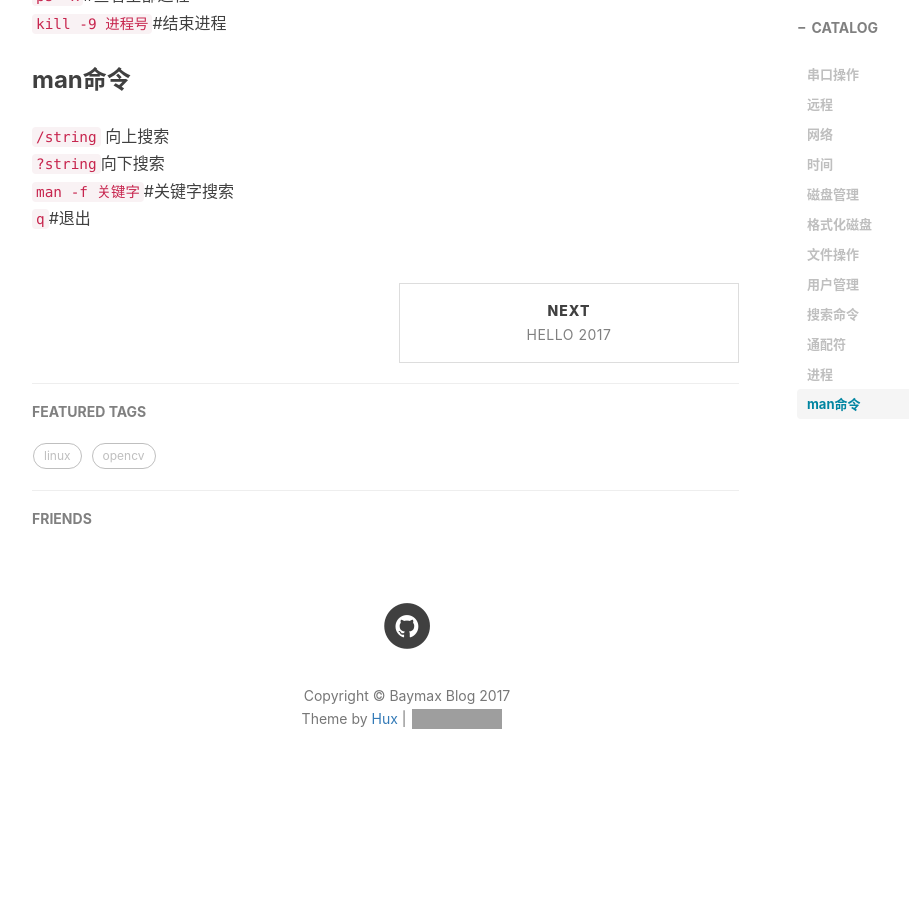
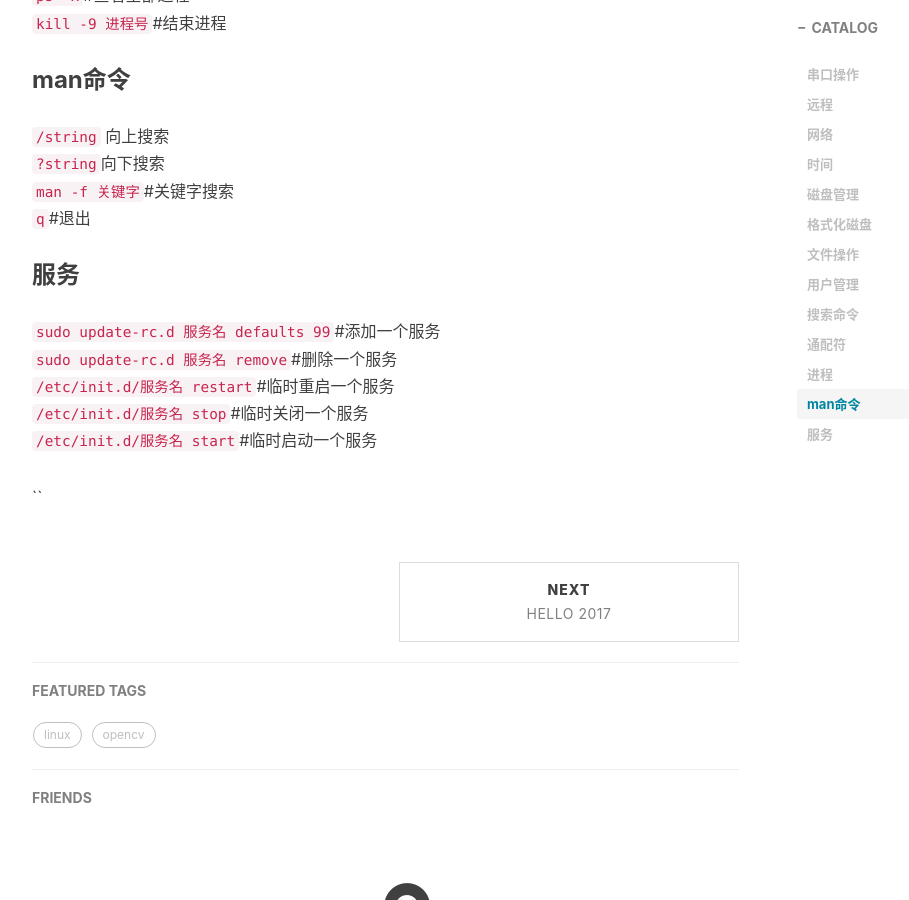
Before and after one commit to Lmonologue/baymax.github.io, a Jekyll site: the page built from _posts/2017-05-04-linux常用命令.md, in a window 1280 px wide and 900 px high, scrolled down 3695 px. Shown: the whole window, without its empty margins (233-1142 px from the left). Built offline with Jekyll 4.4.1, drawn with Linux system fonts in a browser that asks for light colours; nearby versions of some CDN libraries; comment, search, counter and statistics services are not loaded; before the commit the page ends 4518 px from its top, so only the background shows below that; some of the changed text lies outside the part shown; grey boxes are pictures that could not be loaded.

Commit message:
Update 2017-05-04-linux常用命令.md

```diff
--- a/_posts/2017-05-04-linux常用命令.md
+++ b/_posts/2017-05-04-linux常用命令.md
@@ -143,3 +143,13 @@ network={
 `?string`向下搜索
 `man -f 关键字`#关键字搜索
 `q`#退出
+
+### 服务
+
+`sudo update-rc.d 服务名 defaults 99`#添加一个服务
+`sudo update-rc.d 服务名 remove`#删除一个服务
+`/etc/init.d/服务名 restart`#临时重启一个服务
+`/etc/init.d/服务名 stop`#临时关闭一个服务
+`/etc/init.d/服务名 start`#临时启动一个服务
+
+``
```
Also changed, not shown: other parts of _posts/2017-05-04-linux常用命令.md (+1 -1 lines).
